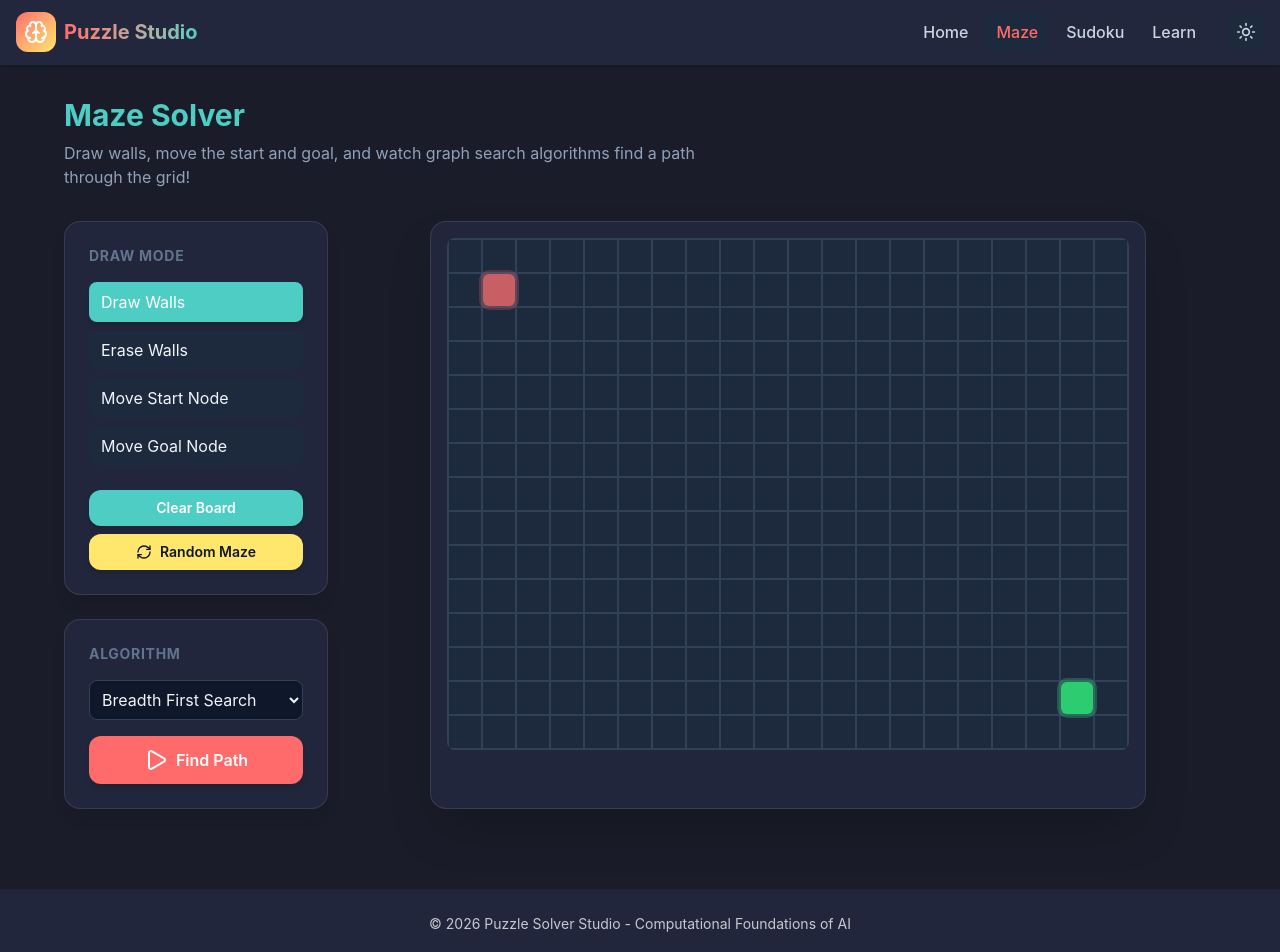
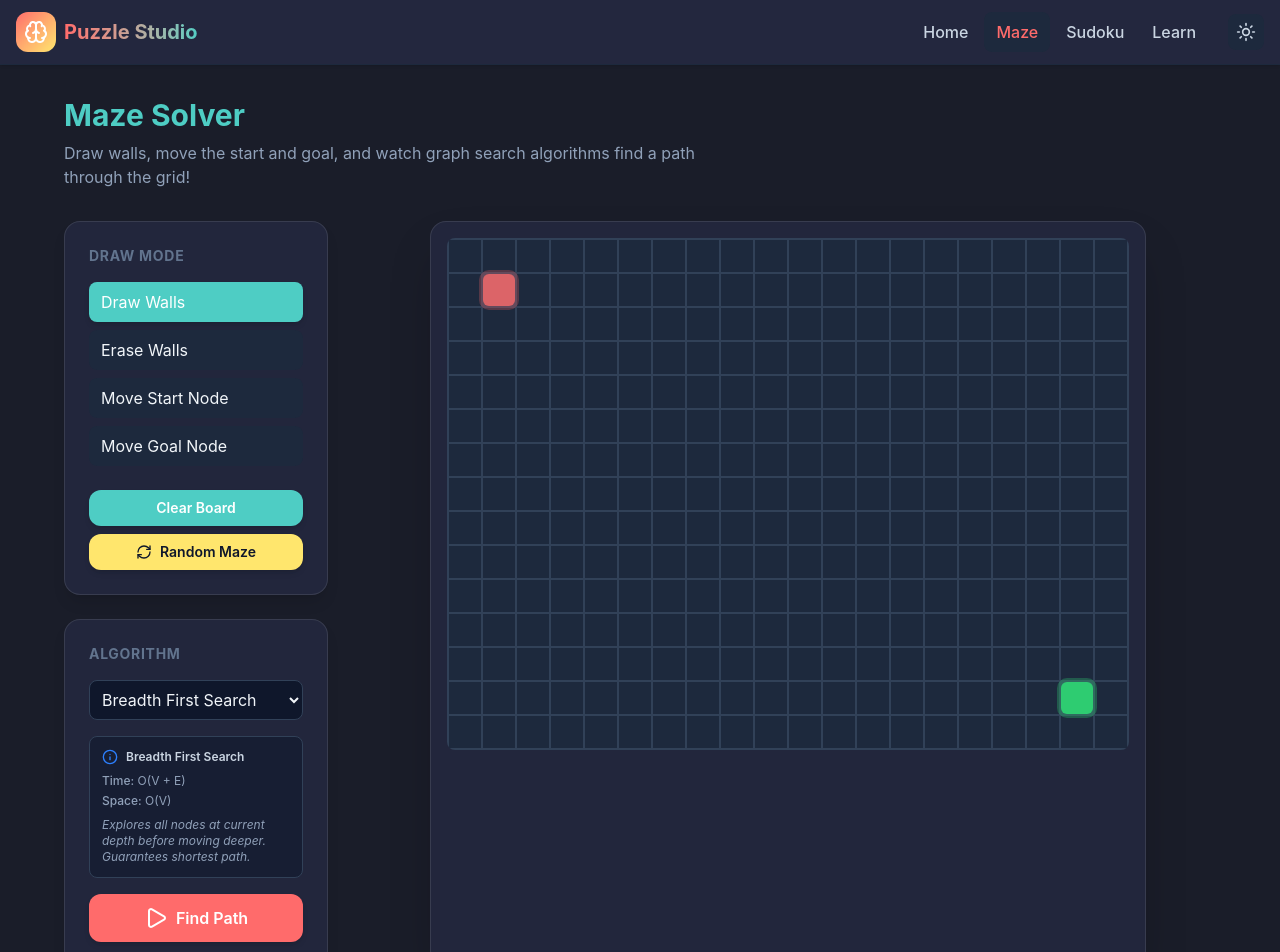
Before and after one commit to vadlavishal-85/Puzzle-Solving, a React app in the folder frontend/: page /maze in a window 1280 px wide. Shown: the top 952 px of the page. Built offline with nearby package versions, Linux system fonts and the light colour scheme; the HTML template or start-up script is replaced by a standard one.

Commit message:
updated result card of maze

```diff
--- a/frontend/src/pages/MazeSolver.jsx
+++ b/frontend/src/pages/MazeSolver.jsx
@@ -1,11 +1,56 @@
 import { useState } from 'react';
-import { Play, AlertTriangle, RefreshCw } from 'lucide-react';
+import { Play, AlertTriangle, RefreshCw, Info } from 'lucide-react';
 import { solveMaze } from '../algorithms/mazeAlgorithms';
 
 const ROWS = 15;
 const COLS = 20;
 
 const createEmptyGrid = () => Array.from({ length: ROWS }, () => Array(COLS).fill(0));
+
+const ALGORITHM_COMPLEXITY = {
+  bfs: {
+    name: 'Breadth First Search',
+    time: 'O(V + E)',
+    space: 'O(V)',
+    description: 'Explores all nodes at current depth before moving deeper. Guarantees shortest path.',
+    bestFor: 'Unweighted graphs, shortest path'
+  },
+  dfs: {
+    name: 'Depth First Search',
+    time: 'O(V + E)',
+    space: 'O(V)',
+    description: 'Explores as far as possible along each branch before backtracking.',
+    bestFor: 'Memory-limited scenarios, general search'
+  },
+  ucs: {
+    name: 'Uniform Cost Search',
+    time: 'O((V + E) log V)',
+    space: 'O(V)',
+    description: 'Explores nodes in order of their path cost. Guarantees optimal path with non-negative costs.',
+    bestFor: 'Weighted graphs, optimal path'
+  },
+  greedy: {
+    name: 'Greedy Best-First',
+    time: 'O((V + E) log V)',
+    space: 'O(V)',
+    description: 'Uses heuristic to estimate distance to goal. Fast but may not find optimal path.',
+    bestFor: 'Speed-prioritized search'
+  },
+  astar: {
+    name: 'A* Search',
+    time: 'O((V + E) log V)',
+    space: 'O(V)',
+    description: 'Combines actual cost and heuristic estimate. Optimal and efficient with good heuristic.',
+    bestFor: 'Balanced optimal and fast search'
+  },
+  bidirectional: {
+    name: 'Bidirectional Search',
+    time: 'O(b^(d/2))',
+    space: 'O(b^(d/2))',
+    description: 'Searches from both start and goal simultaneously, meeting in the middle.',
+    bestFor: 'Significantly faster on large spaces'
+  }
+};
 
 function MazeSolver() {
   const [grid, setGrid] = useState(createEmptyGrid());
@@ -184,6 +229,19 @@ function MazeSolver() {
               <option value="bidirectional">Bidirectional Search</option>
             </select>
 
+            {/* Complexity Info */}
+            <div className="bg-slate-50 dark:bg-slate-900/50 border border-slate-200 dark:border-slate-700 rounded-lg p-3 mb-4 text-xs">
+              <div className="flex items-center gap-2 mb-2">
+                <Info className="w-4 h-4 text-blue-500 flex-shrink-0" />
+                <span className="font-semibold text-slate-700 dark:text-slate-300">{ALGORITHM_COMPLEXITY[algorithm].name}</span>
+              </div>
+              <div className="space-y-1 text-slate-600 dark:text-slate-400">
+                <div><span className="font-medium">Time:</span> {ALGORITHM_COMPLEXITY[algorithm].time}</div>
+                <div><span className="font-medium">Space:</span> {ALGORITHM_COMPLEXITY[algorithm].space}</div>
+                <div className="mt-2 italic">{ALGORITHM_COMPLEXITY[algorithm].description}</div>
+              </div>
+            </div>
+
             <button
               onClick={handleSolve}
               disabled={isSolving}
@@ -194,11 +252,41 @@ function MazeSolver() {
           </div>
 
           {stats && (
-            <div className="glass-card p-6 bg-gradient-to-br from-secondary/20 to-transparent border border-secondary/30">
-              <h3 className="font-bold mb-3 uppercase tracking-wider text-sm text-slate-800 dark:text-slate-200">Results</h3>
-              <div className="flex justify-between mb-2"><span className="opacity-70">Nodes Expanded:</span> <strong>{stats.nodesExpanded}</strong></div>
-              <div className="flex justify-between mb-2"><span className="opacity-70">Path Length:</span> <strong>{stats.depth}</strong></div>
-              <div className="flex justify-between"><span className="opacity-70">Time:</span> <strong>{stats.time} ms</strong></div>
+            <div className="glass-card p-4 bg-gradient-to-br from-slate-900/80 to-slate-800/60 border border-slate-700/50 rounded-xl shadow-lg">
+              <h3 className="font-bold uppercase tracking-widest text-xs text-slate-300 mb-3 px-1">Results</h3>
+
+              {/* Main Metrics Grid - 3 Equal Cards */}
+              <div className="grid grid-cols-3 gap-2 mb-3">
+                {/* Nodes Expanded */}
+                <div className="bg-gradient-to-br from-cyan-500/20 to-cyan-600/10 border border-cyan-500/40 rounded-lg p-3 text-center">
+                  <div className="text-xs font-semibold text-cyan-400 uppercase tracking-wide mb-1">Nodes</div>
+                  <div className="text-xl font-bold text-cyan-300">{stats.nodesExpanded}</div>
+                </div>
+
+                {/* Path Length */}
+                <div className="bg-gradient-to-br from-emerald-500/20 to-emerald-600/10 border border-emerald-500/40 rounded-lg p-3 text-center">
+                  <div className="text-xs font-semibold text-emerald-400 uppercase tracking-wide mb-1">Path</div>
+                  <div className="text-xl font-bold text-emerald-300">{stats.depth}</div>
+                </div>
+
+                {/* Execution Time */}
+                <div className="bg-gradient-to-br from-amber-500/20 to-amber-600/10 border border-amber-500/40 rounded-lg p-3 text-center">
+                  <div className="text-xs font-semibold text-amber-400 uppercase tracking-wide mb-1">Time</div>
+                  <div className="text-xl font-bold text-amber-300">{stats.time}ms</div>
+                </div>
+              </div>
+
+              {/* Complexity Info - 2 Equal Cards */}
+              <div className="grid grid-cols-2 gap-2">
+                <div className="bg-slate-700/40 border border-slate-600/50 rounded-lg p-2.5 text-center">
+                  <div className="text-xs text-slate-400 mb-1">Time Complexity</div>
+                  <div className="font-bold text-slate-200 text-sm">{ALGORITHM_COMPLEXITY[algorithm].time}</div>
+                </div>
+                <div className="bg-slate-700/40 border border-slate-600/50 rounded-lg p-2.5 text-center">
+                  <div className="text-xs text-slate-400 mb-1">Space Complexity</div>
+                  <div className="font-bold text-slate-200 text-sm">{ALGORITHM_COMPLEXITY[algorithm].space}</div>
+                </div>
+              </div>
             </div>
           )}
         </div>
```
